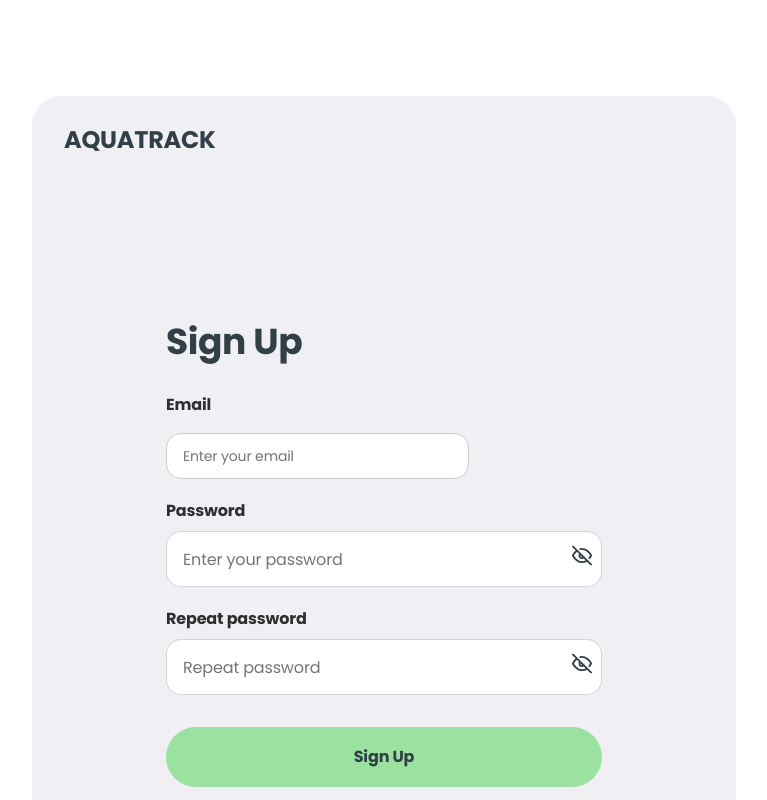
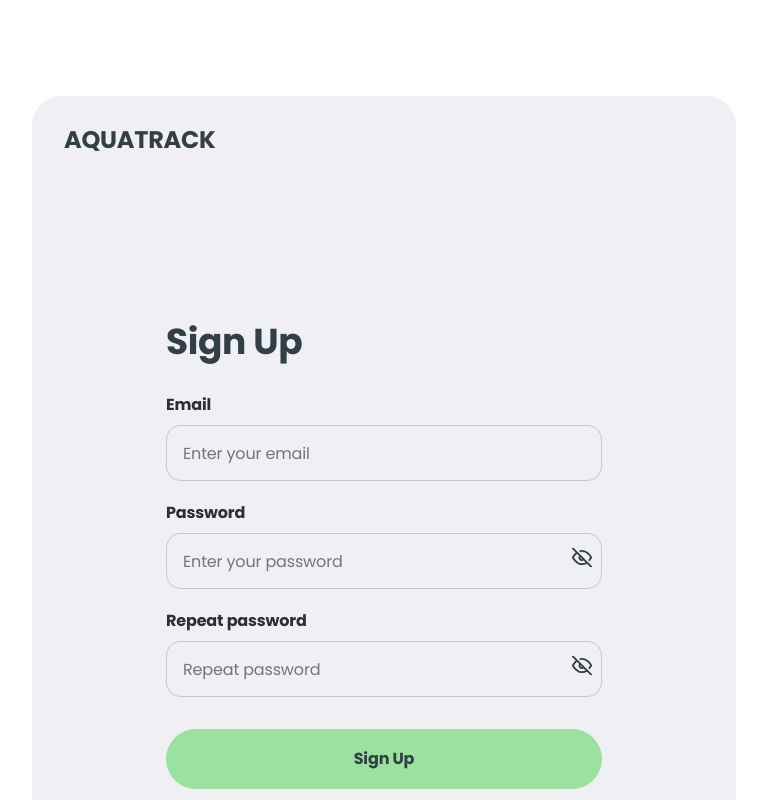
Before and after one commit to Olena-Synytsia/aqua-track-02-FIX, a React (Vite) app: page /signup in a window 1280 px wide. Shown: the top 800 px of the page, without its empty margins (256-1023 px from the left). Built offline with nearby package versions, Linux system fonts and the light colour scheme.

Commit message:
fix css SignUpForm

```diff
--- a/src/components/SignUpPage/SignUpForm.jsx
+++ b/src/components/SignUpPage/SignUpForm.jsx
@@ -6,7 +6,7 @@ import { register, login } from "../../redux/auth/operations";
 import * as yup from "yup";
 import { yupResolver } from "@hookform/resolvers/yup";
 import Logo from "../HomePage/WelcomeSection/Logo/Logo";
-import s from "./SingUpForm.module.css";
+import s from "./SignUpForm.module.css";
 import { setEmail } from "../../redux/auth/slice.js";
 
 const schema = yup.object({
--- a/src/components/SignUpPage/SingUpForm.module.css
+++ b/src/components/SignUpPage/SignUpForm.module.css
@@ -77,7 +77,27 @@
   width: 100%;
 }
 
-.input {
+form .wrapForm .formEl .inputWrap input[type="email"],
+form .wrapForm .formEl .inputWrap input[type="text"],
+form .wrapForm .formEl .inputWrap input[type="password"] {
+  font-family: Poppins;
+  font-size: 14px;
+  font-weight: 400;
+  line-height: 18px;
+  letter-spacing: -0.01em;
+  text-align: left;
+  text-underline-position: from-font;
+  text-decoration-skip-ink: none;
+  border: 1px solid #2f2f2f33;
+  width: 100%;
+  height: 50px;
+  border-radius: 15px;
+  background-color: #f0eff4;
+  padding: 16px 40px 16px 16px;
+  margin: 0;
+}
+
+/* .input {
   font-family: Poppins;
   font-size: 14px;
   font-weight: 400;
@@ -91,15 +111,25 @@
   height: 50px;
   border-radius: 15px;
   padding: 16px 40px 16px 16px;
+} */
+
+form .wrapForm .formEl .inputWrap input[type="email"]:focus,
+form .wrapForm .formEl .inputWrap input[type="text"]:focus,
+form .wrapForm .formEl .inputWrap input[type="password"]:focus {
+  outline: 1px solid #2f2f2f33;
+  border-color: none;
+  box-shadow: none;
 }
 
-input:focus {
-  outline: 1px solid #2f2f2f33;
+form .wrapForm .formEl .inputWrap input[type="email"].error,
+form .wrapForm .formEl .inputWrap input[type="text"].error,
+form .wrapForm .formEl .inputWrap input[type="password"].error {
+  outline: 1px solid #ef5050;
 }
 
-.error {
+/*.error {
   outline: 1px solid #ef5050;
-}
+} */
 
 .labelIcons {
   position: absolute;
@@ -226,7 +256,9 @@ input:focus {
     line-height: 24px;
   }
 
-  .input {
+  form .wrapForm .formEl .inputWrap input[type="email"],
+  form .wrapForm .formEl .inputWrap input[type="text"],
+  form .wrapForm .formEl .inputWrap input[type="password"] {
     font-size: 16px;
     line-height: 24px;
     letter-spacing: -0.01em;
```
